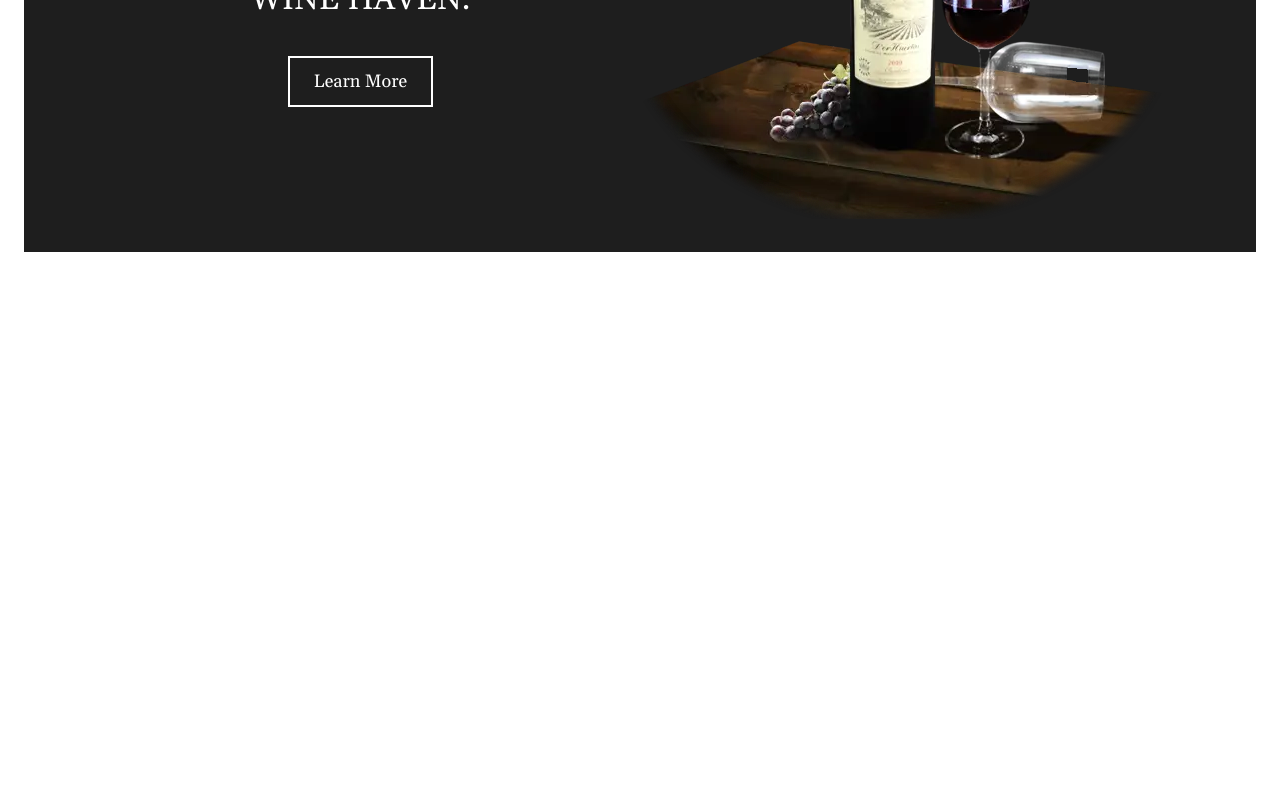
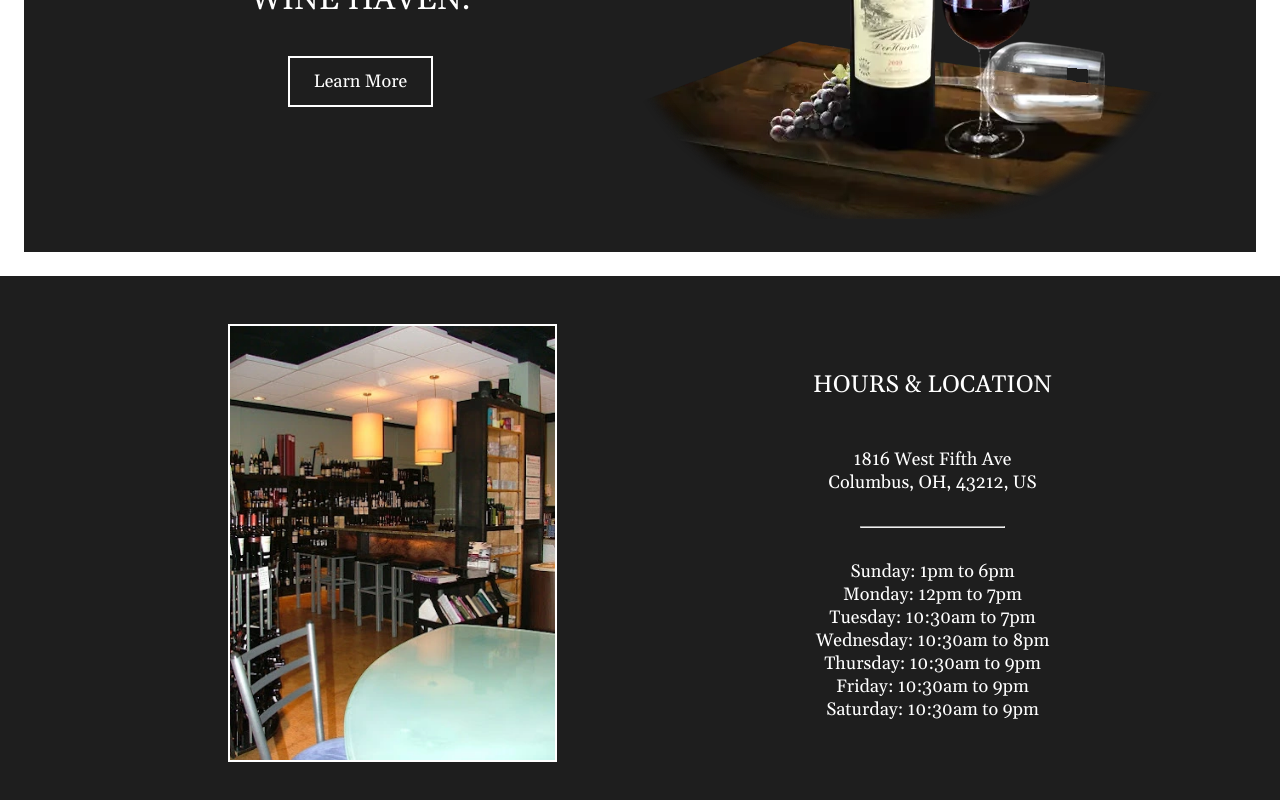
Before and after one commit to JakeWilliams21/Twisted-Vine, a React (Create React App) app in the folder client/: page / in a window 1280 px wide. Shown: the part 522-1322 px from the top of the page. Before the commit the page ends 800 px from the top, so only its background shows below. Built offline with nearby package versions, Linux system fonts and the light colour scheme; a web font is replaced by a local one.

Commit message:
Location Section

```diff
--- a/client/src/App.js
+++ b/client/src/App.js
@@ -1,12 +1,14 @@
 import './App.css';
 import Navbar from './components/Navbar';
 import Landing from './components/Landing';
+import Location from './components/Location';
 
 function App() {
   return (
     <div className="App">
       <Navbar/>
       <Landing/>
+      <Location/>
     </div>
   );
 }
--- a/client/src/components/Location.js
+++ b/client/src/components/Location.js
@@ -0,0 +1,33 @@
+import React from 'react'
+import inside from '../images/inside.webp'
+import '../style/Location.css'
+
+const Location = () => {
+  return (
+    <div id = 'location'>
+        <div className = 'left'>
+            <img src = {inside} alt = 'Wine Bar'/>
+        </div>
+        <div className = 'right'>
+            <span className = 'title'>HOURS & LOCATION</span>
+            <ul className = 'hours'>
+                <li>1816 West Fifth Ave</li>
+                <li>Columbus, OH, 43212, US</li>
+            </ul>
+            <hr/>
+            <ul className = 'hours'>
+                <li>Sunday: 1pm to 6pm</li>
+                <li>Monday: 12pm to 7pm</li>
+                <li>Tuesday: 10:30am to 7pm</li>
+                <li>Wednesday: 10:30am to 8pm</li>
+                <li>Thursday: 10:30am to 9pm</li>
+                <li>Friday: 10:30am to 9pm</li>
+                <li>Saturday: 10:30am to 9pm</li>
+            </ul>
+
+        </div>
+    </div>
+  )
+}
+
+export default Location
--- a/client/src/style/Landing.css
+++ b/client/src/style/Landing.css
@@ -37,4 +37,10 @@
     padding: 12px 24px;;
     color: white;
     font-size: large;
+    transition: transform .5s;
 }
+
+.landing-button:hover {
+    transform: scale(1.05);
+    cursor: pointer;
+}
--- /dev/null
+++ b/client/src/style/Location.css
@@ -0,0 +1,45 @@
+#location {
+    display: flex;
+    align-items: center;
+    justify-content: center;
+    padding: 48px;
+    background-color: #1E1E1E;
+    color: white;
+    gap: 256px;
+}
+
+.left img {
+    width: 325px;
+    border: solid white;
+    border-width: 2px;
+}
+
+#location .right {
+    display: flex;
+    justify-content: space-between;
+    flex-direction: column;
+    gap: 24px;
+
+}
+
+.right .title {
+    font-size: x-large;
+    padding-bottom: 24px;;
+}
+
+.right hr {
+    width: 60%;
+}
+
+.hours {
+    list-style: none;
+    padding: 0;
+    margin: 0;
+    font-size: large;
+}
+
+.hours li {
+    list-style: none;
+    padding: 0;
+    margin: 0;
+}
```
Also changed, not shown: client/src/images/inside.webp (added).
